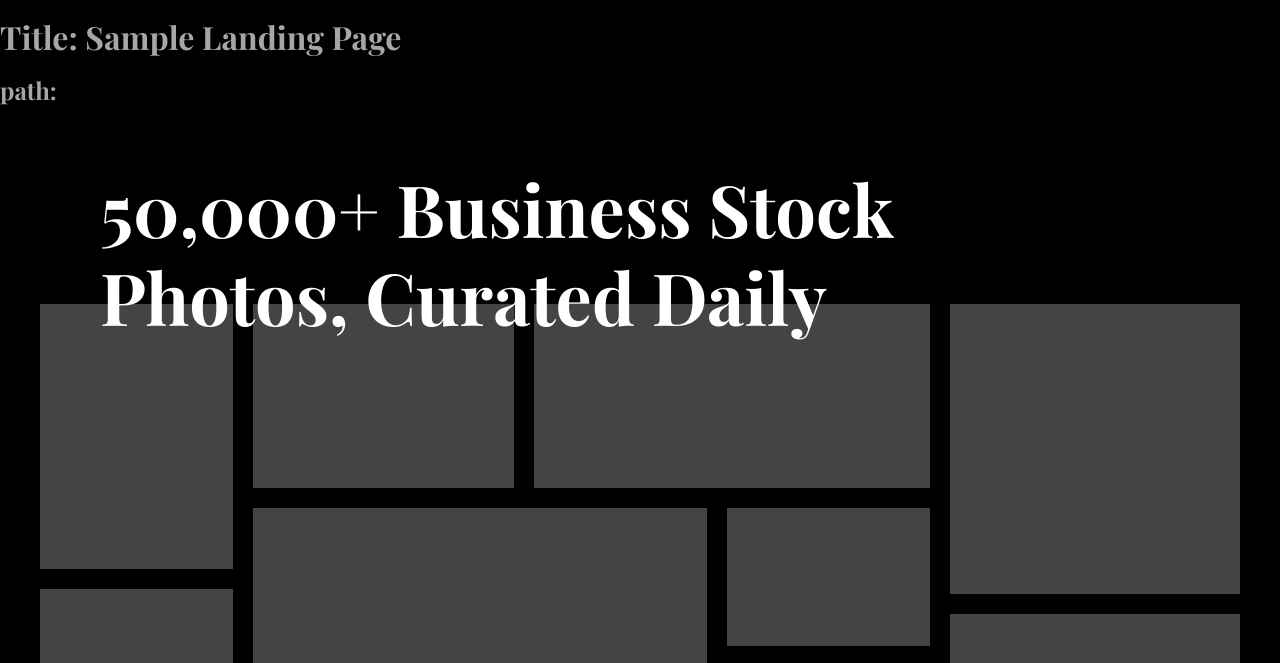
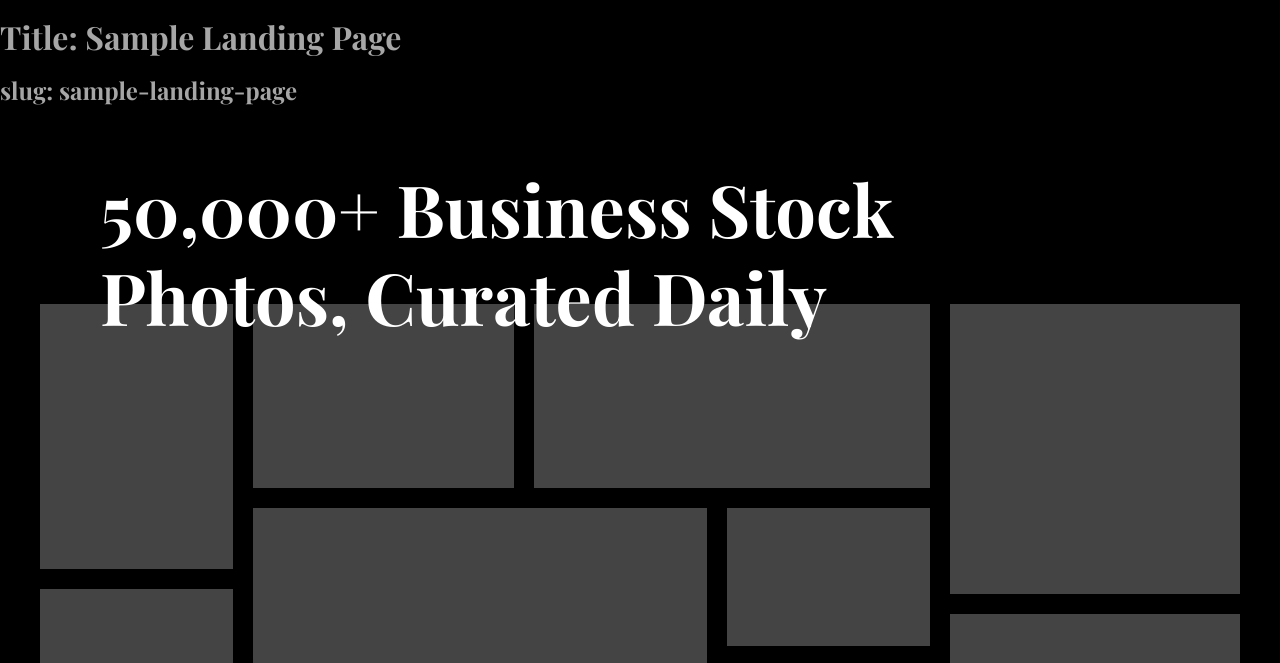
Before and after one commit to delster/stocksy, a Gatsby site: page /sample-landing-page in a window 1280 px wide. Shown: the part 101-764 px from the top of the page. Built offline with nearby package versions, Linux system fonts and the light colour scheme; Gatsby itself is replaced by a stand-in of ours; a web font is replaced by a local one.

Commit message:
Netlify CMS fixes?

```diff
--- a/src/templates/lpTemplate.js
+++ b/src/templates/lpTemplate.js
@@ -26,7 +26,7 @@ const Template = ({ data }) => {
       <div className="blog-post-container">
         <div className="blog-post">
           <h1>Title: {frontmatter.title}</h1>
-          <h2>path: {frontmatter.path}</h2>
+          <h2>slug: {frontmatter.slug}</h2>
         </div>
       </div>
       <HeroSection
@@ -78,10 +78,10 @@ const Template = ({ data }) => {
 }
 
 export const pageQuery = graphql`
-  query($path: String!) {
-    markdownRemark(frontmatter: { path: { eq: $path } }) {
+  query($slug: String!) {
+    markdownRemark(frontmatter: { slug: { eq: $slug } }) {
       frontmatter {
-        path
+        slug
         title
       }
     }
```
